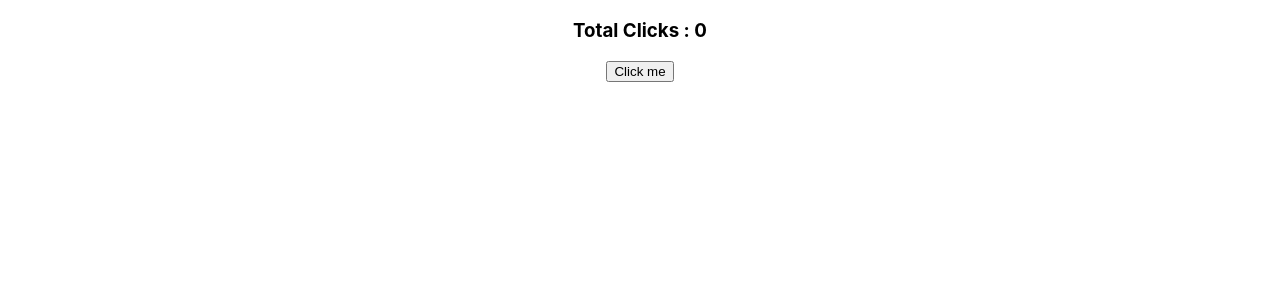
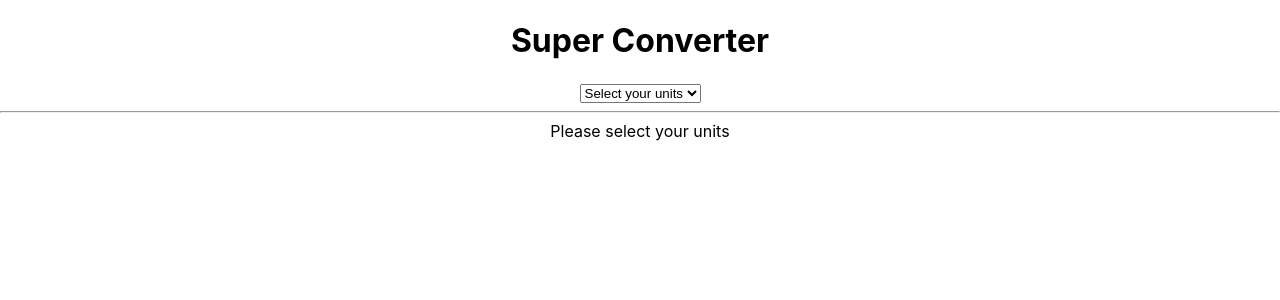
Before and after one commit to DonghyoHong/react-beginners, a React (Create React App) app: page / in a window 1280 px wide. Shown: the top 300 px of the page. Built offline with nearby package versions, Linux system fonts and the light colour scheme.

Commit message:
#3 State - All commit

```diff
--- a/src/App.js
+++ b/src/App.js
@@ -1,18 +1,27 @@
 import './App.css';
+import {MinutesToHours} from "./components/MinutesToHours";
+import {KmToMiles} from "./components/KmToMiles";
 import {useState} from "react";
 
+
 function App() {
-    const [counter, setCounter] = useState(0);
-    const countClick = () => {
-        //setCounter(counter + 1);
-        setCounter((current) => current + 1);
-        console.log(counter);
+    const [index, setIndex] = useState("XX");
+    const onSelect = (event) => {
+        setIndex(event.target.value);
     }
+    console.log(`index : ${index}`);
     return (
         <div className="App">
-            <h3>Total Clicks : {counter}</h3>
-            <button onClick={countClick}>Click me
-            </button>
+            <h1>Super Converter</h1>
+            <select value={index} onChange={onSelect}>
+                <option value="XX">Select your units</option>
+                <option value="0">Minutes & Hours</option>
+                <option value="1">Km & Miles</option>
+            </select>
+            <hr/>
+            {index === "XX" ? "Please select your units" : null}
+            {index === "0" ? <MinutesToHours></MinutesToHours> : null}
+            {index === "1" ? <KmToMiles></KmToMiles> : null}
         </div>
     );
 }
--- /dev/null
+++ b/src/components/KmToMiles.js
@@ -0,0 +1,10 @@
+import {useState} from "react";
+
+export function KmToMiles() {
+
+    return (
+        <div>
+            <p>KmToMiles</p>
+        </div>
+    );
+}
--- /dev/null
+++ b/src/components/MinutesToHours.js
@@ -0,0 +1,45 @@
+import {useState} from "react";
+
+export function MinutesToHours() {
+    const [amount, setAmount] = useState(0);
+    const [invert, setInvert] = useState(false);
+
+    const onChange = (event) => {
+        setAmount(event.target.value);
+    }
+
+    const reset = () => setAmount(0);
+
+    const onInvalid = () => {
+        reset();
+        setInvert((current) => !current);
+    };
+
+    return (
+        <div>
+            <div>
+                <label htmlFor="minutes">Minutes</label>
+                <input
+                    id="minutes"
+                    type="number"
+                    placeholder="Minutes"
+                    value={invert ? amount * 60 : amount}
+                    onChange={onChange}
+                    disabled={invert}
+                />
+                <h2>You Want to {amount}</h2>
+            </div>
+            <div>
+                <label htmlFor="hours">Hours</label>
+                <input id="hours"
+                       type="number"
+                       placeholder="Hours"
+                       value={invert ? amount : Math.round(amount / 60)}
+                       disabled={!invert}
+                />
+            </div>
+            <button onClick={reset}>reset</button>
+            <button onClick={onInvalid}>{invert ? "Turn Back" : "Invert"}</button>
+        </div>
+    );
+}
```
